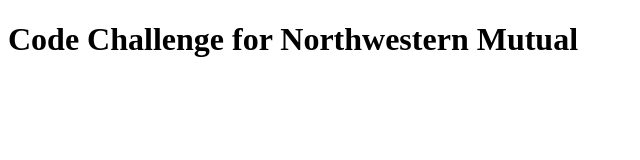
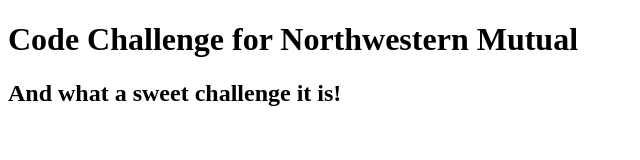
Before and after one commit to dperuo/northwestern-mutual, a website: page index.html in a window 1280 px wide. Shown: the whole page, without its empty margins (0-640 px from the left). Drawn offline with Linux system fonts and the light colour scheme.

Commit message:
Add test <h2> tag to index.html

```diff
--- a/index.html
+++ b/index.html
@@ -6,5 +6,6 @@
   </head>
   <body>
     <h1>Code Challenge for Northwestern Mutual</h1>
+    <h2>And what a sweet challenge it is!</h2>
   </body>
 </html>
```
